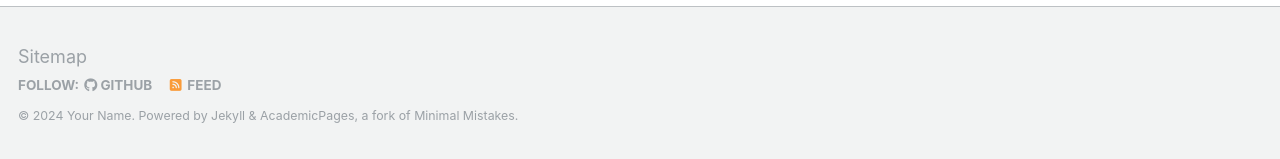
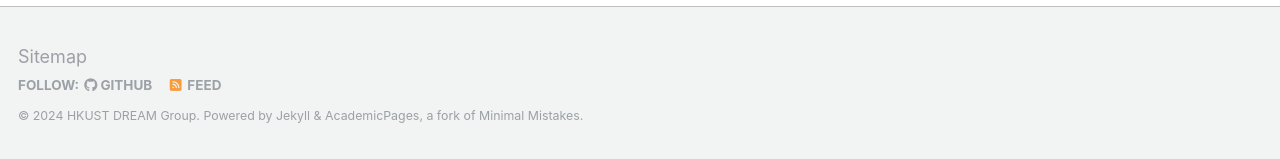
Before and after one commit to hkustDingHe/hkustDingHe.github.io, a Jekyll site: the page built from _pages/about.md, in a window 1280 px wide and 900 px high, scrolled down 2463 px. Shown: the part 738-897 px from the top of the window. Built offline with Jekyll 4.4.1, drawn with Linux system fonts in a browser that asks for light colours; some web fonts are replaced.

Commit message:
Update _config.yml

```diff
--- a/_config.yml
+++ b/_config.yml
@@ -9,12 +9,12 @@
 # Basic Site Settings
 locale                   : "en-US"
 title                    : "    Ding He's Lab     "
-title_separator          : "-"
-name                     : &name "Your Name"
+title_separator          : " "
+name                     : &name "HKUST DREAM Group"
 description              : &description "personal description"
-url                      : https://academicpages.github.io # the base hostname & protocol for your site e.g. "https://mmistakes.github.io"
+url                      : https://hkustdinghe.github.io/ # the base hostname & protocol for your site e.g. "https://mmistakes.github.io"
 baseurl                  : "" # the subpath of your site, e.g. "/blog"
-repository               : "academicpages/academicpages.github.io"
+repository               : "hkustDingHe/hkustDingHe.github.io"
 
 # Site Author - The following control what appear as part of the author content on the side bar.
 #               If a field is blank the icon and link will not appear, otherwise it will be shown.
```
